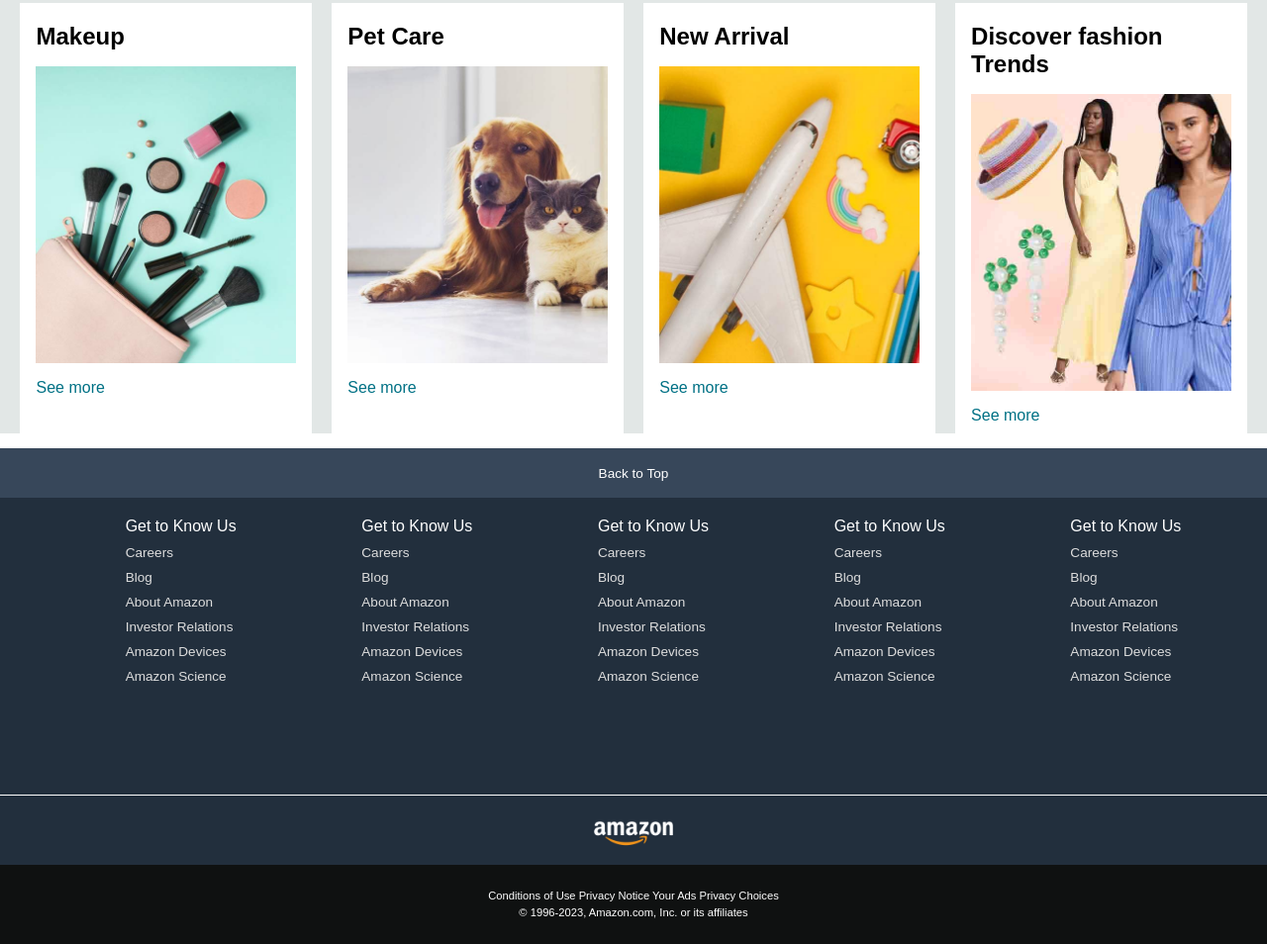
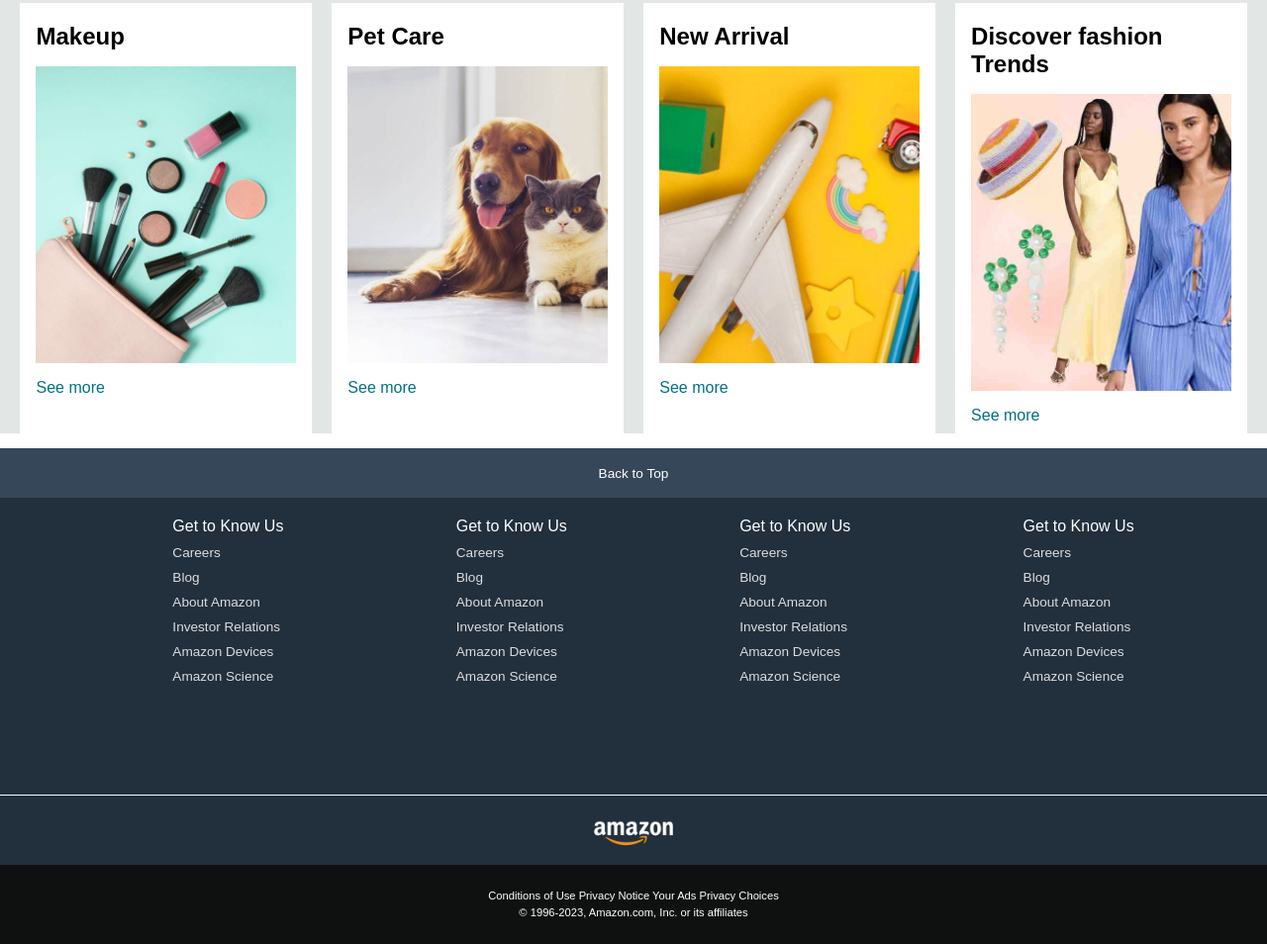
Before and after one commit to durgeshdurga/Amazon_clone, a plain HTML site: page index.html in a window 1280 px wide. Shown: the part 912-1866 px from the top of the page at 99% size. Drawn offline with Linux system fonts and the light colour scheme.

Commit message:
changes first ul

```diff
--- a/index.html
+++ b/index.html
@@ -171,15 +171,6 @@
                 <a >Amazon Devices</a>
                 <a >Amazon Science</a>
             </ul>
-            <ul>
-                <p>Get to Know Us</p>
-                <a >Careers</a>
-                <a >Blog</a>
-                <a >About Amazon</a>
-                <a >Investor Relations</a>
-                <a >Amazon Devices</a>
-                <a >Amazon Science</a>
-            </ul>
         </div>
         <div class="foot-panel3">
             <div class="logo"></div>
```
